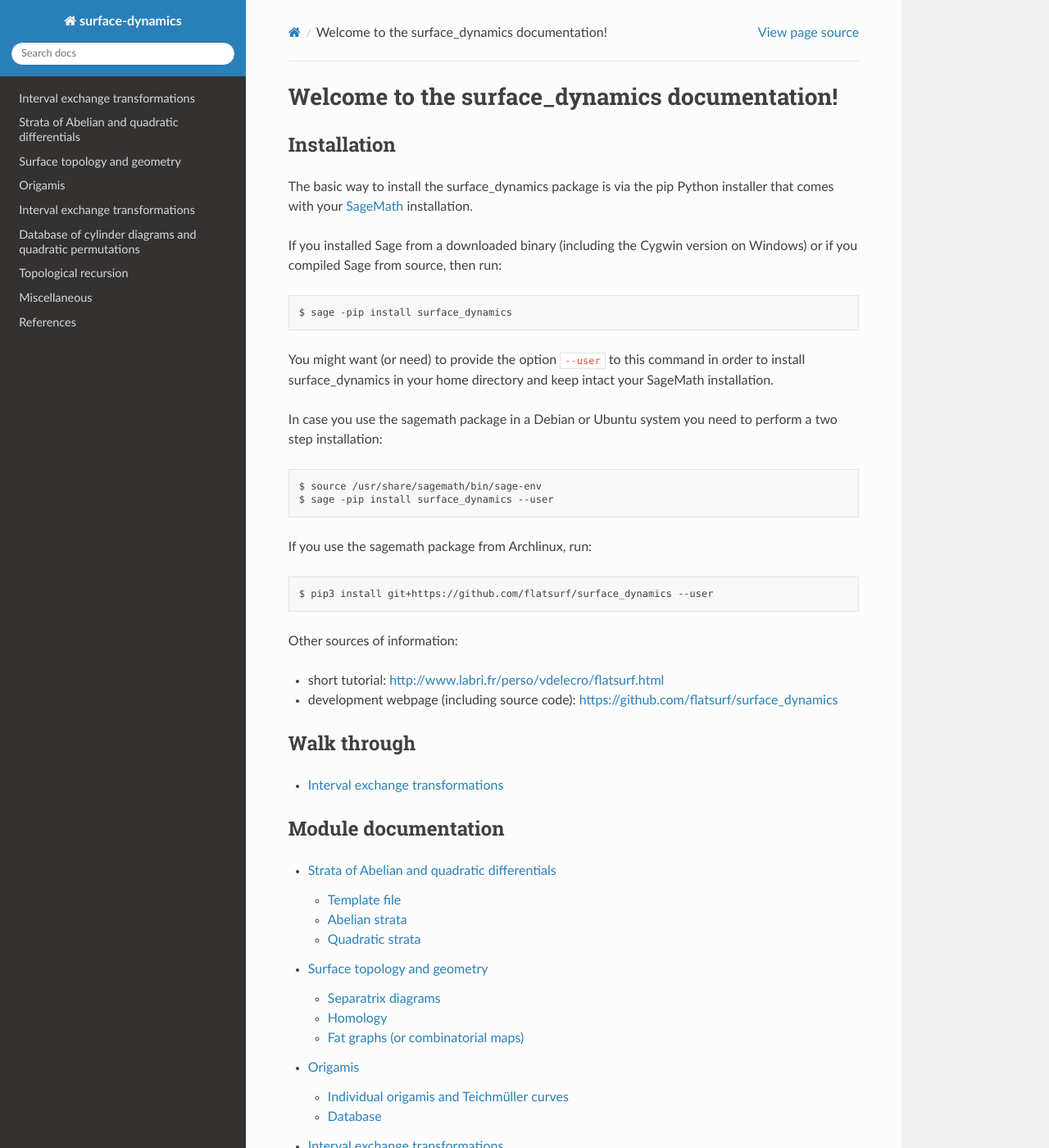
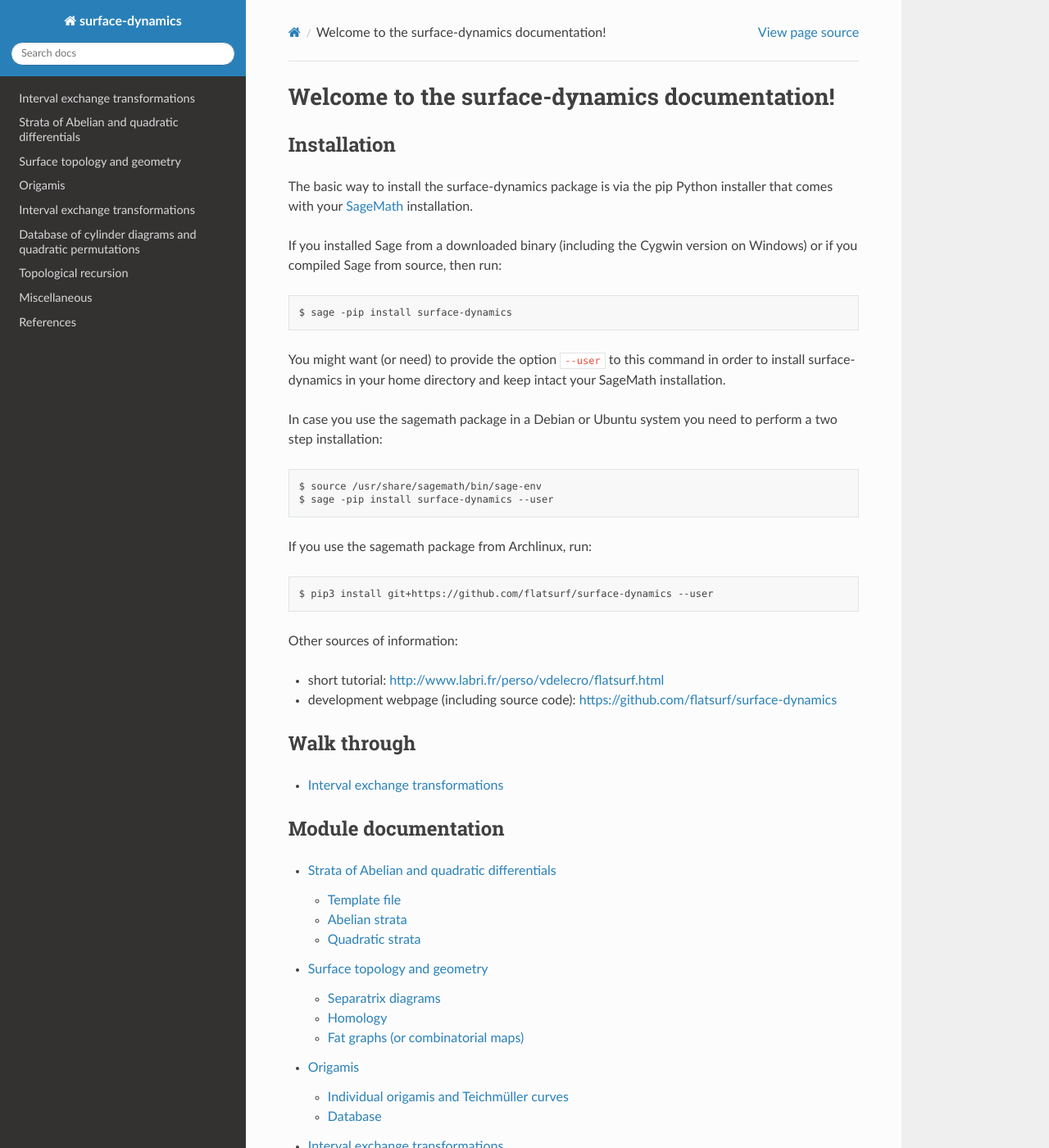
Before and after one commit to flatsurf/surface-dynamics, a Sphinx documentation site: the page built from doc/source/index.rst, in a window 1280 px wide and 1400 px high. Shown: the whole window at 82% size. Built offline with Sphinx 7.4.7 and the Read the Docs theme 2.0.0, drawn with Linux system fonts in a browser that asks for light colours.

```diff
--- /dev/null
+++ b/doc/news/surface-dynamics.rst
@@ -0,0 +1,5 @@
+**Changed:**
+
+* The project is now called `surface-dynamics`. It was already called like that
+  on PyPI but now we are consistently using that name. Note that the Python
+  package is still imported as `surface_dynamics` so no code changes should be necessary.
--- a/doc/source/demo_interval_exchanges.rst
+++ b/doc/source/demo_interval_exchanges.rst
@@ -169,7 +169,7 @@ Using pyintervalxt
 `intervalxt <https://github.com/flatsurf/intervalxt>`_ is a C++ library with a Python interface
 that implements optimized routines to deal with interval exchange
 transformations. If ``intervalxt`` is part of your installation you can convert
-interval exchange transformations back and forth between ``surface_dynamics``
+interval exchange transformations back and forth between ``surface-dynamics``
 and ``pyintervalxt``::
 
     sage: from surface_dynamics.interval_exchanges.conversion import iet_to_pyintervalxt, iet_from_pyintervalxt # optional - gmpxxyy, pyintervalxt
--- a/doc/source/index.rst
+++ b/doc/source/index.rst
@@ -1,38 +1,38 @@
-Welcome to the surface_dynamics documentation!
+Welcome to the surface-dynamics documentation!
 ==============================================
 
 Installation
 ------------
 
-The basic way to install the surface_dynamics package is via the pip
+The basic way to install the surface-dynamics package is via the pip
 Python installer that comes with your `SageMath <http://www.sagemath.org/>`_
 installation.
 
 If you installed Sage from a downloaded binary (including the Cygwin version
 on Windows) or if you compiled Sage from source, then run::
 
-    $ sage -pip install surface_dynamics
+    $ sage -pip install surface-dynamics
 
 You might want (or need) to provide the option ``--user`` to this command in order
-to install surface_dynamics in your home directory and keep intact your SageMath
+to install surface-dynamics in your home directory and keep intact your SageMath
 installation.
 
 In case you use the sagemath package in a Debian or Ubuntu system you need to perform
 a two step installation::
 
     $ source /usr/share/sagemath/bin/sage-env
-    $ sage -pip install surface_dynamics --user
+    $ sage -pip install surface-dynamics --user
 
 If you use the sagemath package from Archlinux, run::
 
-    $ pip3 install git+https://github.com/flatsurf/surface_dynamics --user
+    $ pip3 install git+https://github.com/flatsurf/surface-dynamics --user
 
 Other sources of information:
 
 - short tutorial: http://www.labri.fr/perso/vdelecro/flatsurf.html
 
 - development webpage (including source code):
-  https://github.com/flatsurf/surface_dynamics
+  https://github.com/flatsurf/surface-dynamics
 
 Walk through
 ------------
--- a/setup.py
+++ b/setup.py
@@ -127,7 +127,7 @@ class build_py(_build_py):
                 if mod != 'generalized_multiple_zeta_values']
         return modules
 
-setup(name='surface_dynamics',
+setup(name='surface-dynamics',
       version=version,
       description="Dynamics on surfaces",
       long_description=long_description,
```
Also changed, not shown: README.rst (+16 -16 lines), 2 other files.
